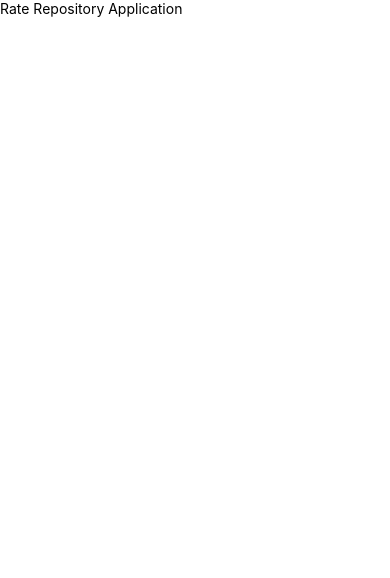
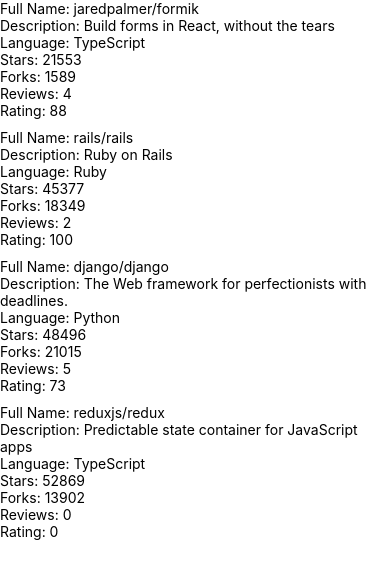
Before and after one commit to Quak1/fullstackopen-rate-app, a React Native app: screen / in a window 390 px wide. Shown: the top 578 px of the page. Built offline with nearby package versions, Linux system fonts and the light colour scheme.

Commit message:
Exercise 10.3: the reviewed repositories list

```diff
--- a/src/components/Main.jsx
+++ b/src/components/Main.jsx
@@ -1,5 +1,7 @@
 import Constants from "expo-constants";
-import { Text, StyleSheet, View } from "react-native";
+import { StyleSheet, View } from "react-native";
+
+import RepositoryList from "./RespositoryList";
 
 const styles = StyleSheet.create({
   container: {
@@ -12,7 +14,7 @@
 const Main = () => {
   return (
     <View style={styles.container}>
-      <Text>Rate Repository Application</Text>
+      <RepositoryList />
     </View>
   );
 };
--- /dev/null
+++ b/src/components/RespositoryItem.jsx
@@ -0,0 +1,17 @@
+import { View, Text } from "react-native";
+
+const RepositoryItem = ({ item: repository }) => {
+  return (
+    <View>
+      <Text>Full Name: {repository.fullName}</Text>
+      <Text>Description: {repository.description}</Text>
+      <Text>Language: {repository.language}</Text>
+      <Text>Stars: {repository.stargazersCount}</Text>
+      <Text>Forks: {repository.forksCount}</Text>
+      <Text>Reviews: {repository.reviewCount}</Text>
+      <Text>Rating: {repository.ratingAverage}</Text>
+    </View>
+  );
+};
+
+export default RepositoryItem;
--- /dev/null
+++ b/src/components/RespositoryList.jsx
@@ -0,0 +1,71 @@
+import { FlatList, View, StyleSheet } from "react-native";
+
+import RepositoryItem from "./RespositoryItem";
+
+const styles = StyleSheet.create({
+  separator: {
+    height: 10,
+  },
+});
+
+const repositories = [
+  {
+    id: "jaredpalmer.formik",
+    fullName: "jaredpalmer/formik",
+    description: "Build forms in React, without the tears",
+    language: "TypeScript",
+    forksCount: 1589,
+    stargazersCount: 21553,
+    ratingAverage: 88,
+    reviewCount: 4,
+    ownerAvatarUrl: "https://avatars2.githubusercontent.com/u/4060187?v=4",
+  },
+  {
+    id: "rails.rails",
+    fullName: "rails/rails",
+    description: "Ruby on Rails",
+    language: "Ruby",
+    forksCount: 18349,
+    stargazersCount: 45377,
+    ratingAverage: 100,
+    reviewCount: 2,
+    ownerAvatarUrl: "https://avatars1.githubusercontent.com/u/4223?v=4",
+  },
+  {
+    id: "django.django",
+    fullName: "django/django",
+    description: "The Web framework for perfectionists with deadlines.",
+    language: "Python",
+    forksCount: 21015,
+    stargazersCount: 48496,
+    ratingAverage: 73,
+    reviewCount: 5,
+    ownerAvatarUrl: "https://avatars2.githubusercontent.com/u/27804?v=4",
+  },
+  {
+    id: "reduxjs.redux",
+    fullName: "reduxjs/redux",
+    description: "Predictable state container for JavaScript apps",
+    language: "TypeScript",
+    forksCount: 13902,
+    stargazersCount: 52869,
+    ratingAverage: 0,
+    reviewCount: 0,
+    ownerAvatarUrl: "https://avatars3.githubusercontent.com/u/13142323?v=4",
+  },
+];
+
+const ItemSeparator = () => <View style={styles.separator} />;
+
+const RepositoryList = () => {
+  return (
+    <FlatList
+      data={repositories}
+      ItemSeparatorComponent={ItemSeparator}
+      renderItem={RepositoryItem}
+      // other props
+    />
+  );
+};
+
+export default RepositoryList;
```
